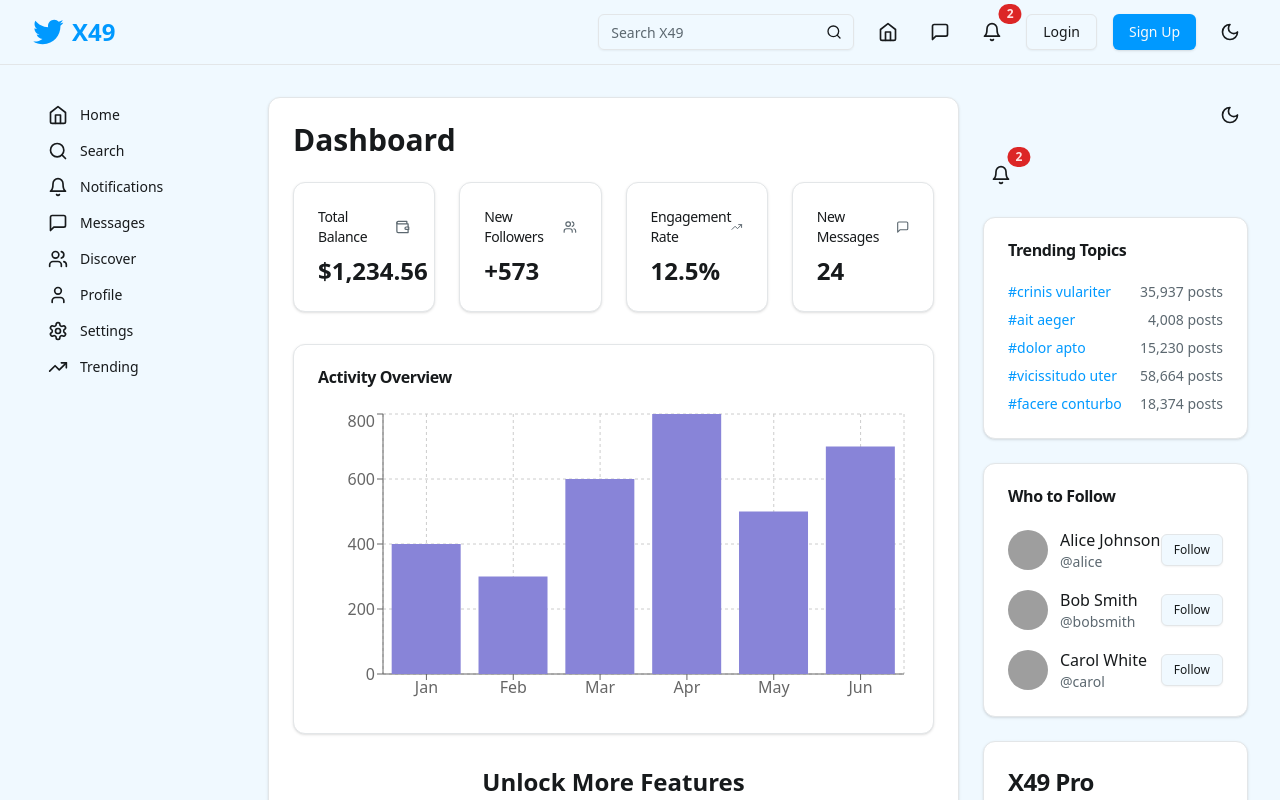
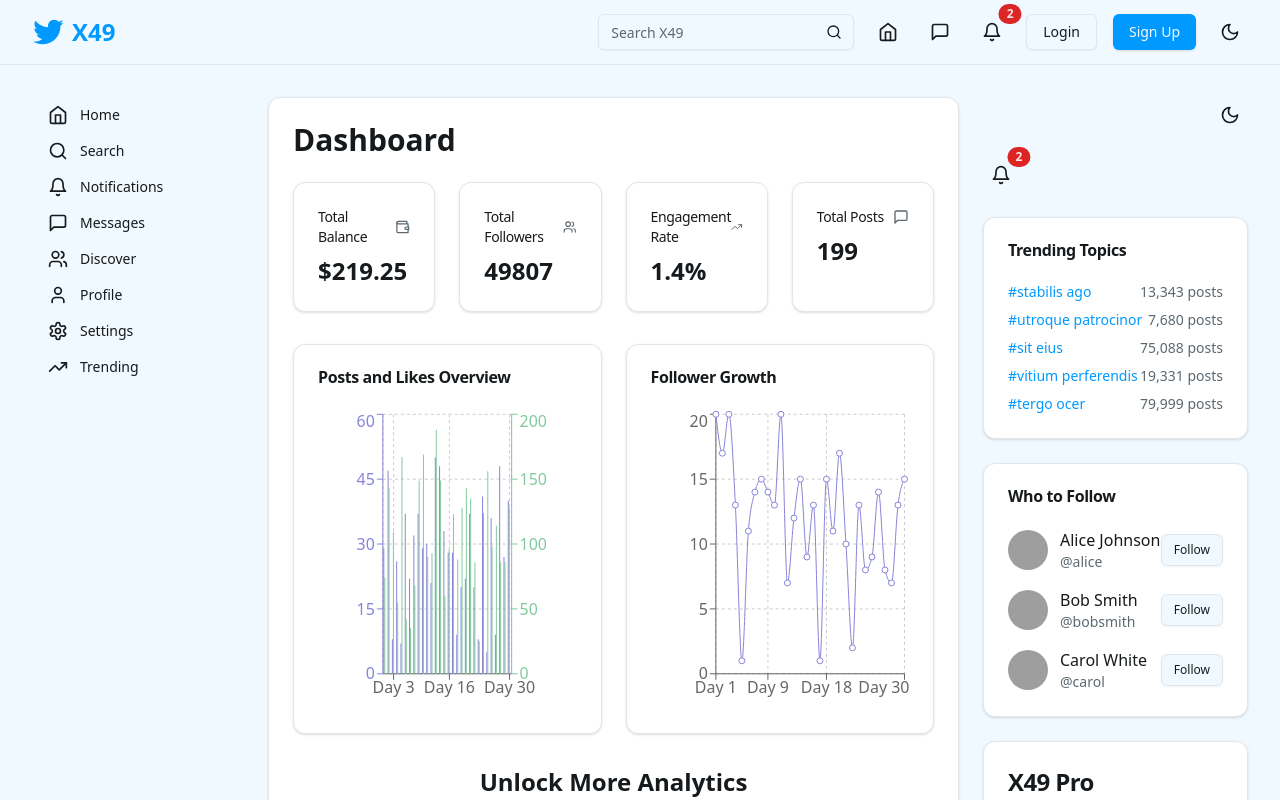
Before and after one commit to markokraemer/x-clone-on-waymo-ride, a Next.js app: page /dashboard in a window 1280 px wide. Shown: the top 800 px of the page. Built offline with nearby package versions, Linux system fonts and the light colour scheme; grey boxes are pictures that could not be loaded.

Commit message:
SOFTGEN MAGIC

```diff
--- /dev/null
+++ b/src/components/TrendingHashtags.jsx
@@ -0,0 +1,54 @@
+import { useState, useEffect } from 'react';
+import { Card, CardHeader, CardTitle, CardContent } from '@/components/ui/card';
+import { Button } from '@/components/ui/button';
+import { Hash } from 'lucide-react';
+import { faker } from '@faker-js/faker';
+import { useRouter } from 'next/router';
+
+const generateTrendingHashtags = (count) => {
+  return Array.from({ length: count }, () => ({
+    id: faker.string.uuid(),
+    name: faker.lorem.word(),
+    posts: faker.number.int({ min: 1000, max: 100000 }),
+  }));
+};
+
+const TrendingHashtags = () => {
+  const [trendingHashtags, setTrendingHashtags] = useState([]);
+  const router = useRouter();
+
+  useEffect(() => {
+    setTrendingHashtags(generateTrendingHashtags(5));
+  }, []);
+
+  const handleHashtagClick = (hashtag) => {
+    router.push(`/search?q=${encodeURIComponent(hashtag)}`);
+  };
+
+  return (
+    <Card>
+      <CardHeader>
+        <CardTitle>Trending Hashtags</CardTitle>
+      </CardHeader>
+      <CardContent>
+        <ul className="space-y-2">
+          {trendingHashtags.map((hashtag) => (
+            <li key={hashtag.id} className="flex justify-between items-center">
+              <Button
+                variant="link"
+                className="p-0 h-auto font-medium text-left"
+                onClick={() => handleHashtagClick(hashtag.name)}
+              >
+                <Hash className="h-4 w-4 mr-1" />
+                {hashtag.name}
+              </Button>
+              <span className="text-sm text-muted-foreground">{hashtag.posts.toLocaleString()} posts</span>
+            </li>
+          ))}
+        </ul>
+      </CardContent>
+    </Card>
+  );
+};
+
+export default TrendingHashtags;
--- a/src/pages/dashboard.js
+++ b/src/pages/dashboard.js
@@ -1,19 +1,22 @@
 import Layout from '@/components/Layout';
 import { Card, CardHeader, CardTitle, CardContent } from '@/components/ui/card';
 import { Button } from '@/components/ui/button';
-import { BarChart, Bar, XAxis, YAxis, CartesianGrid, Tooltip, ResponsiveContainer } from 'recharts';
-import { Wallet, TrendingUp, Users, MessageSquare } from 'lucide-react';
+import { BarChart, Bar, LineChart, Line, XAxis, YAxis, CartesianGrid, Tooltip, ResponsiveContainer } from 'recharts';
+import { Wallet, TrendingUp, Users, MessageSquare, BarChart as BarChartIcon } from 'lucide-react';
+import { faker } from '@faker-js/faker';
 
-const data = [
-  { name: 'Jan', value: 400 },
-  { name: 'Feb', value: 300 },
-  { name: 'Mar', value: 600 },
-  { name: 'Apr', value: 800 },
-  { name: 'May', value: 500 },
-  { name: 'Jun', value: 700 },
-];
+const generateMockData = (count) => {
+  return Array.from({ length: count }, (_, index) => ({
+    name: `Day ${index + 1}`,
+    posts: faker.number.int({ min: 5, max: 50 }),
+    likes: faker.number.int({ min: 20, max: 200 }),
+    followers: faker.number.int({ min: 1, max: 20 }),
+  }));
+};
 
 const Dashboard = () => {
+  const data = generateMockData(30);
+
   return (
     <Layout>
       <h1 className="text-3xl font-bold mb-6">Dashboard</h1>
@@ -24,16 +27,16 @@ const Dashboard = () => {
             <Wallet className="h-4 w-4 text-muted-foreground" />
           </CardHeader>
           <CardContent>
-            <div className="text-2xl font-bold">$1,234.56</div>
+            <div className="text-2xl font-bold">${faker.finance.amount()}</div>
           </CardContent>
         </Card>
         <Card>
           <CardHeader className="flex flex-row items-center justify-between space-y-0 pb-2">
-            <CardTitle className="text-sm font-medium">New Followers</CardTitle>
+            <CardTitle className="text-sm font-medium">Total Followers</CardTitle>
             <Users className="h-4 w-4 text-muted-foreground" />
           </CardHeader>
           <CardContent>
-            <div className="text-2xl font-bold">+573</div>
+            <div className="text-2xl font-bold">{faker.number.int({ min: 1000, max: 100000 })}</div>
           </CardContent>
         </Card>
         <Card>
@@ -42,22 +45,23 @@ const Dashboard = () => {
             <TrendingUp className="h-4 w-4 text-muted-foreground" />
           </CardHeader>
           <CardContent>
-            <div className="text-2xl font-bold">12.5%</div>
+            <div className="text-2xl font-bold">{faker.number.float({ min: 1, max: 5, precision: 0.1 })}%</div>
           </CardContent>
         </Card>
         <Card>
           <CardHeader className="flex flex-row items-center justify-between space-y-0 pb-2">
-            <CardTitle className="text-sm font-medium">New Messages</CardTitle>
+            <CardTitle className="text-sm font-medium">Total Posts</CardTitle>
             <MessageSquare className="h-4 w-4 text-muted-foreground" />
           </CardHeader>
           <CardContent>
-            <div className="text-2xl font-bold">24</div>
+            <div className="text-2xl font-bold">{faker.number.int({ min: 100, max: 1000 })}</div>
           </CardContent>
         </Card>
       </div>
-      <Card className="mb-8">
+      <div className="grid grid-cols-1 lg:grid-cols-2 gap-6 mb-8">
+        <Card>
           <CardHeader>
-          <CardTitle>Activity Overview</CardTitle>
+            <CardTitle>Posts and Likes Overview</CardTitle>
           </CardHeader>
           <CardContent>
             <div className="h-[300px]">
@@ -65,17 +69,38 @@ const Dashboard = () => {
                 <BarChart data={data}>
                   <CartesianGrid strokeDasharray="3 3" />
                   <XAxis dataKey="name" />
-                <YAxis />
+                  <YAxis yAxisId="left" orientation="left" stroke="#8884d8" />
+                  <YAxis yAxisId="right" orientation="right" stroke="#82ca9d" />
                   <Tooltip />
-                <Bar dataKey="value" fill="#8884d8" />
+                  <Bar yAxisId="left" dataKey="posts" fill="#8884d8" name="Posts" />
+                  <Bar yAxisId="right" dataKey="likes" fill="#82ca9d" name="Likes" />
                 </BarChart>
               </ResponsiveContainer>
             </div>
           </CardContent>
         </Card>
+        <Card>
+          <CardHeader>
+            <CardTitle>Follower Growth</CardTitle>
+          </CardHeader>
+          <CardContent>
+            <div className="h-[300px]">
+              <ResponsiveContainer width="100%" height="100%">
+                <LineChart data={data}>
+                  <CartesianGrid strokeDasharray="3 3" />
+                  <XAxis dataKey="name" />
+                  <YAxis />
+                  <Tooltip />
+                  <Line type="monotone" dataKey="followers" stroke="#8884d8" activeDot={{ r: 8 }} />
+                </LineChart>
+              </ResponsiveContainer>
+            </div>
+          </CardContent>
+        </Card>
+      </div>
       <div className="text-center">
-        <h2 className="text-2xl font-bold mb-4">Unlock More Features</h2>
-        <p className="mb-4">Upgrade to X49 Pro for full access to all features!</p>
+        <h2 className="text-2xl font-bold mb-4">Unlock More Analytics</h2>
+        <p className="mb-4">Upgrade to X49 Pro for in-depth analytics and insights!</p>
         <Button size="lg">Upgrade Now for $49/year</Button>
       </div>
     </Layout>
```
Lines whose indentation alone changed are shown as unchanged.
